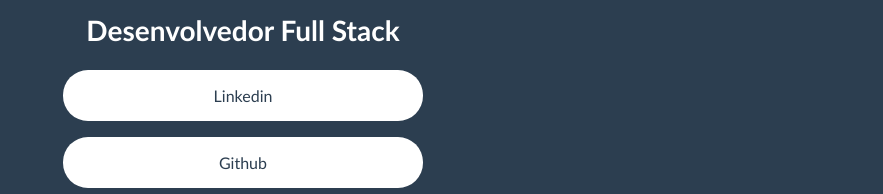
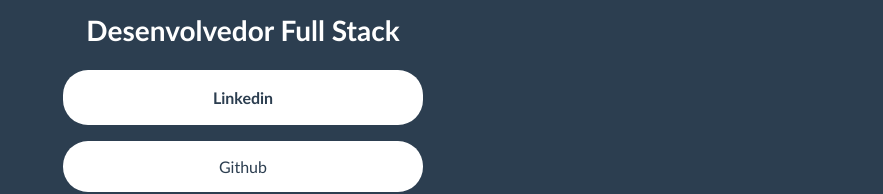
Before and after one commit to gmartinssilva/linktree, a plain HTML site: page index.html in a window 1280 px wide. In both pictures the pointer is over the link "Linkedin". Shown: the part 206-400 px from the top of the page, without its empty margins (397-1280 px from the left). Drawn offline with Linux system fonts and the light colour scheme.

```diff
--- a/style.css
+++ b/style.css
@@ -39,6 +39,11 @@
   border-radius: 25px;
 }
 
+a:hover {
+  padding: 18px 0;
+  font-weight: bold;
+}
+
 .day-mode a {
   background-color: #2c3e50;
   color: white;
```
Also changed, not shown: assets/mobile_1.png (added), assets/mobile_2.png (added), assets/web_1.png (added), assets/web_2.png (added), 1 other file.
